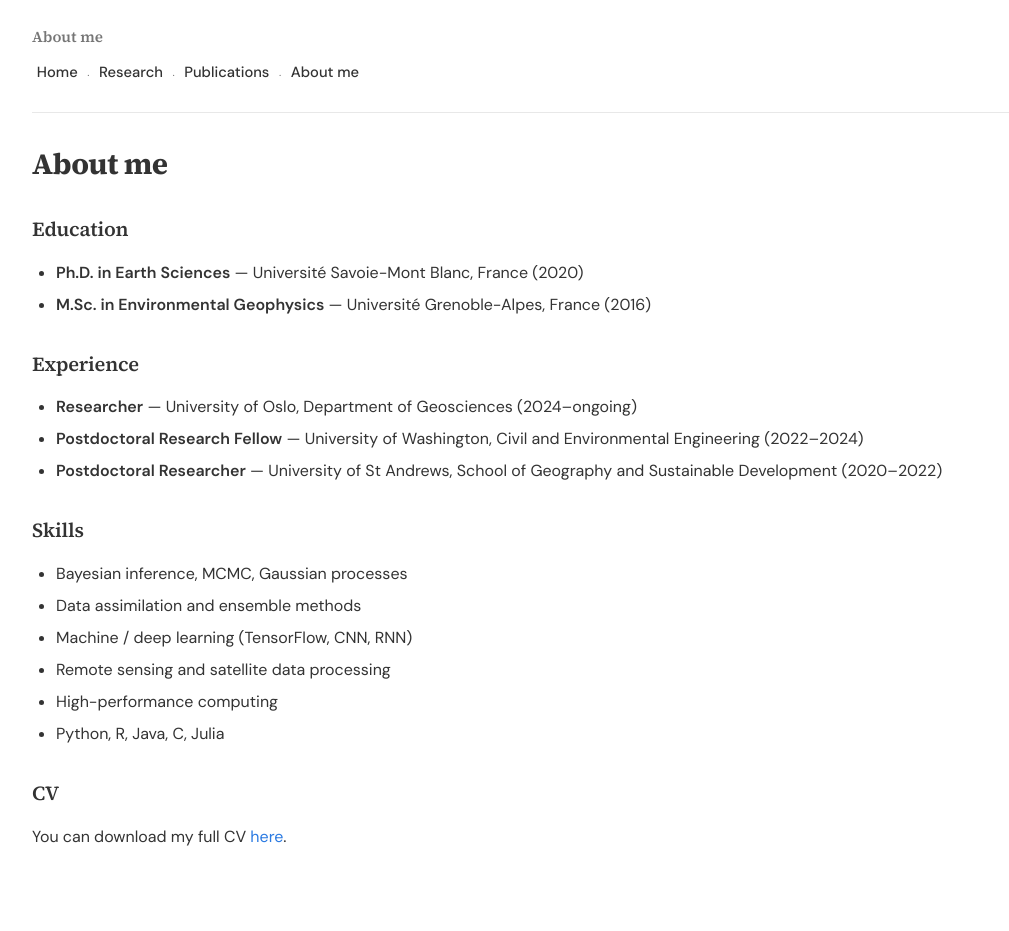
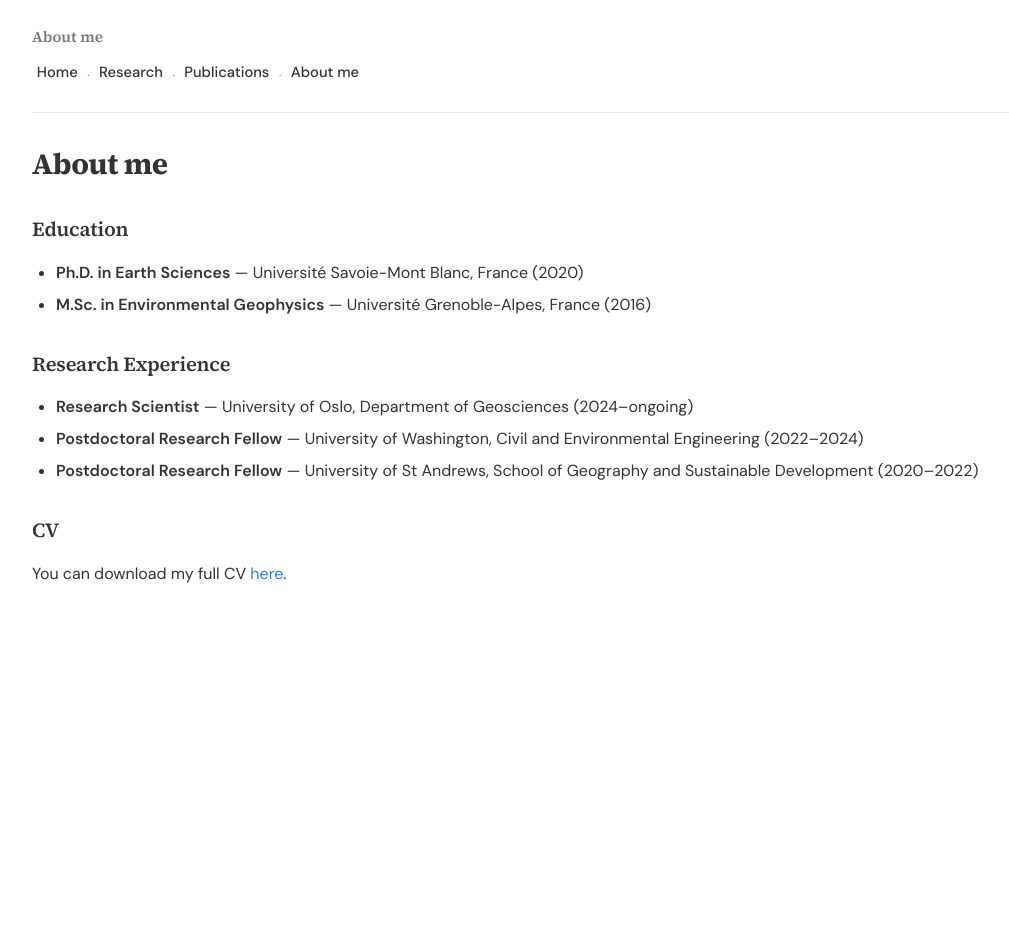
Before and after one commit to gregguillet/gregguillet.github.io, a Jekyll site: the page built from about.md, in a window 1280 px wide. Shown: the whole page, without its empty margins (102-1111 px from the left). Built offline with Jekyll 4.4.1, drawn with Linux system fonts in a browser that asks for light colours; after the commit the page ends 900 px from its top, so only the background shows below that.

Commit message:
Revise headings and titles in about.md
Updated section headers and titles for clarity.

```diff
--- a/about.md
+++ b/about.md
@@ -11,20 +11,11 @@ permalink: /about/
 - **Ph.D. in Earth Sciences** — Université Savoie-Mont Blanc, France (2020)
 - **M.Sc. in Environmental Geophysics** — Université Grenoble-Alpes, France (2016)
 
-## Experience
+## Research Experience
 
-- **Researcher** — University of Oslo, Department of Geosciences (2024–ongoing)
+- **Research Scientist** — University of Oslo, Department of Geosciences (2024–ongoing)
 - **Postdoctoral Research Fellow** — University of Washington, Civil and Environmental Engineering (2022–2024)
-- **Postdoctoral Researcher** — University of St Andrews, School of Geography and Sustainable Development (2020–2022)
-
-## Skills
-
-- Bayesian inference, MCMC, Gaussian processes
-- Data assimilation and ensemble methods
-- Machine / deep learning (TensorFlow, CNN, RNN)
-- Remote sensing and satellite data processing
-- High-performance computing
-- Python, R, Java, C, Julia
+- **Postdoctoral Research Fellow** — University of St Andrews, School of Geography and Sustainable Development (2020–2022)
 
 ## CV
 
```
